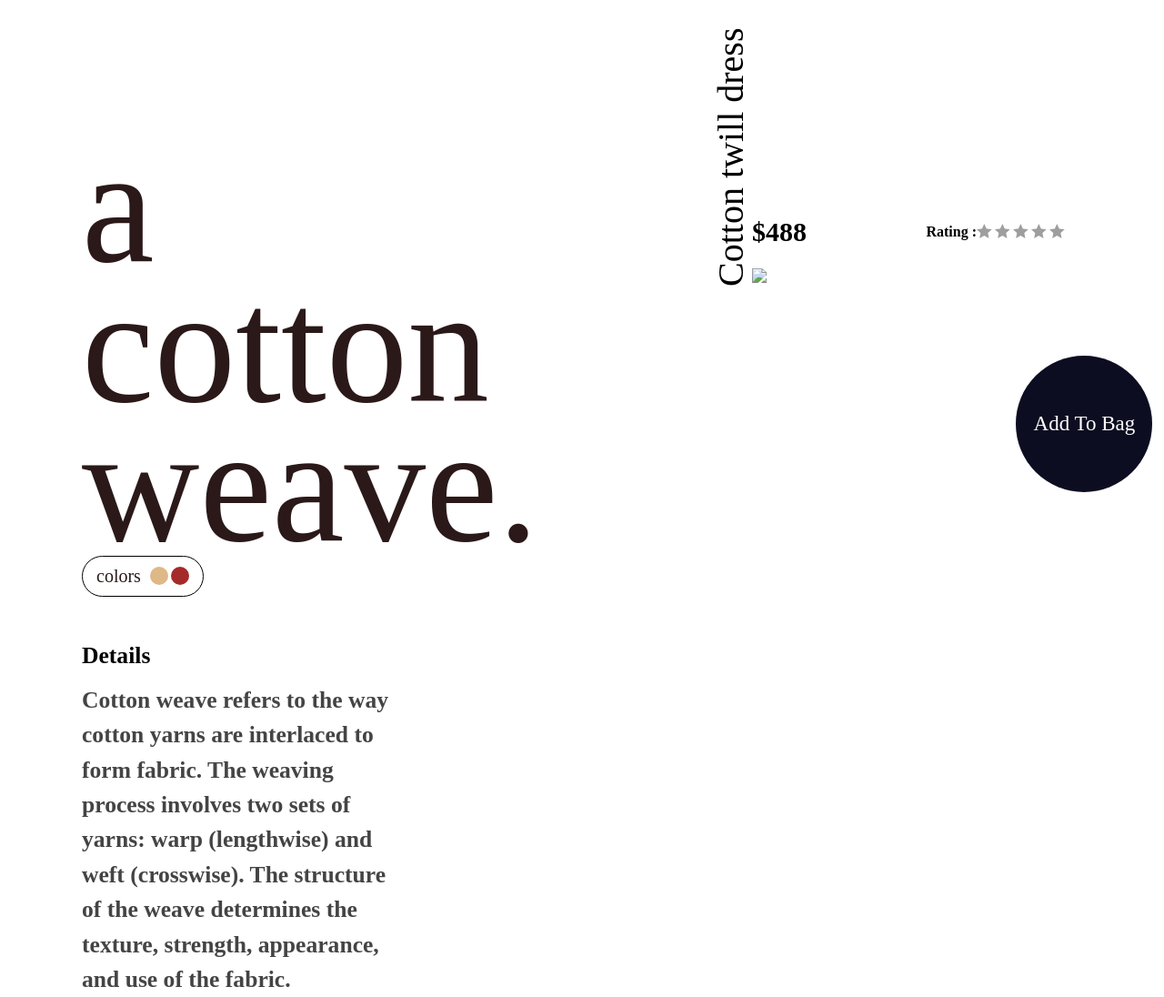
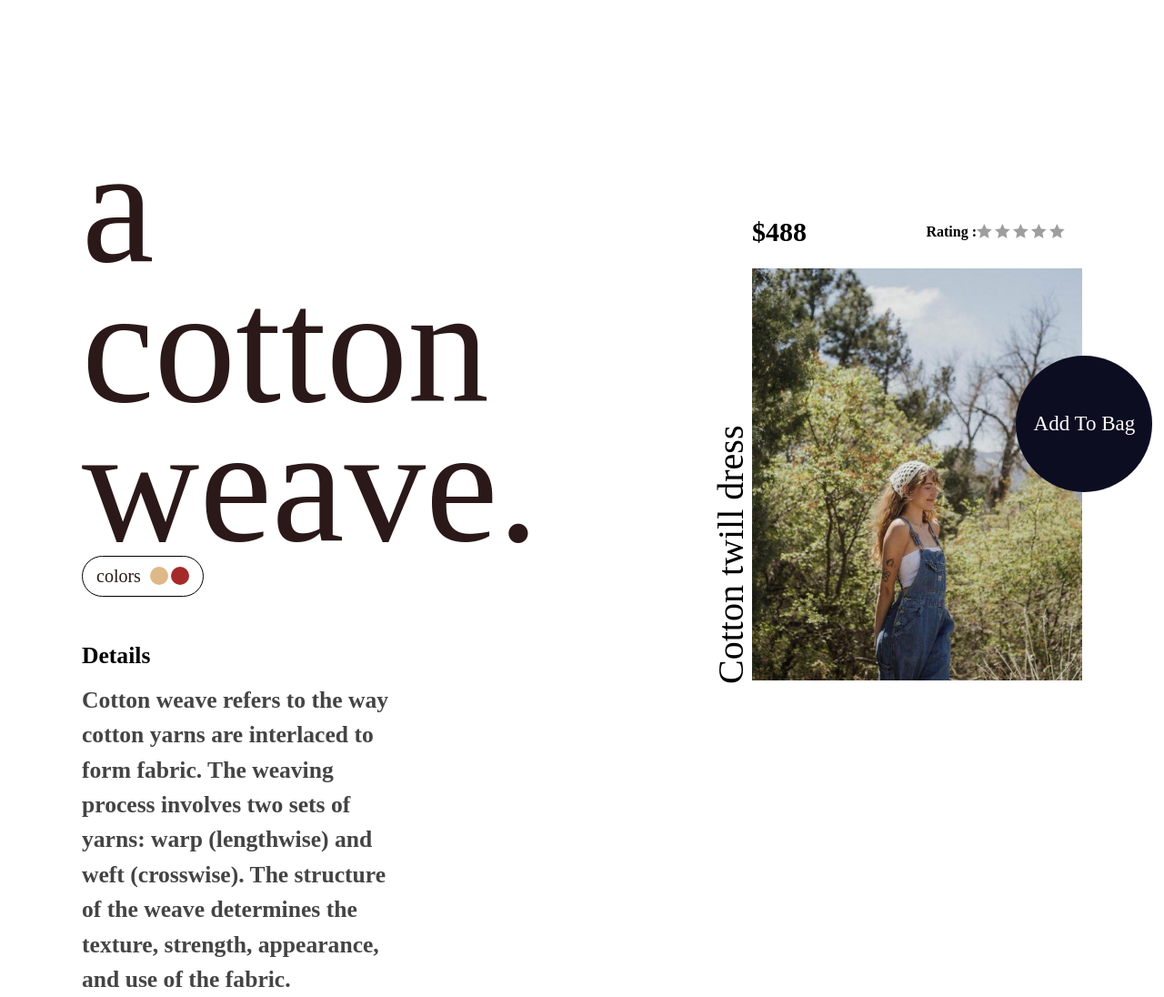
Before and after one commit to tanishkamandil16/my-thirdwebpage, a plain HTML site: page index.html in a window 1280 px wide. Shown: the whole page at 91% size. Drawn offline with nearby package versions, Linux system fonts and the light colour scheme; the site is published under a folder, as on GitHub Pages, so addresses that start at the root find nothing.

Commit message:
Update index.html

```diff
--- a/index.html
+++ b/index.html
@@ -36,7 +36,7 @@
     <i class="ri-star-fill"></i></h5>
 
             </div>
-            <img src="/download (5).jpeg">
+            <img src="download (5).jpeg">
             <div id="black">
                 <h5>Add To Bag</h5>
             </div>
```
